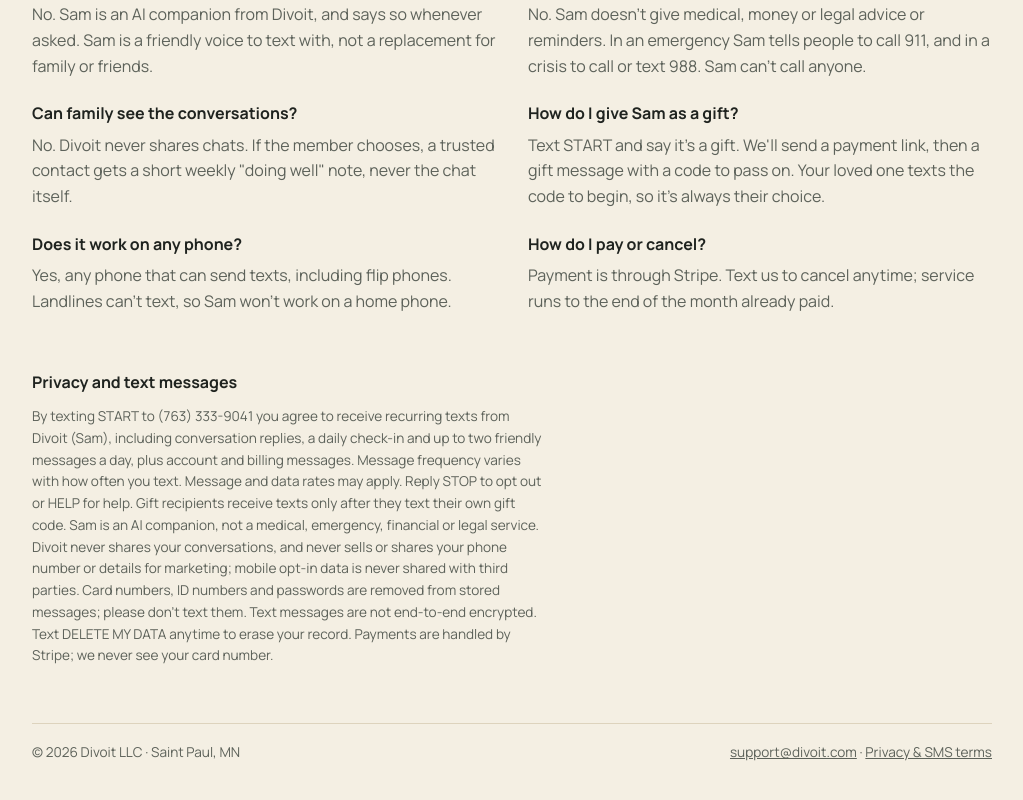
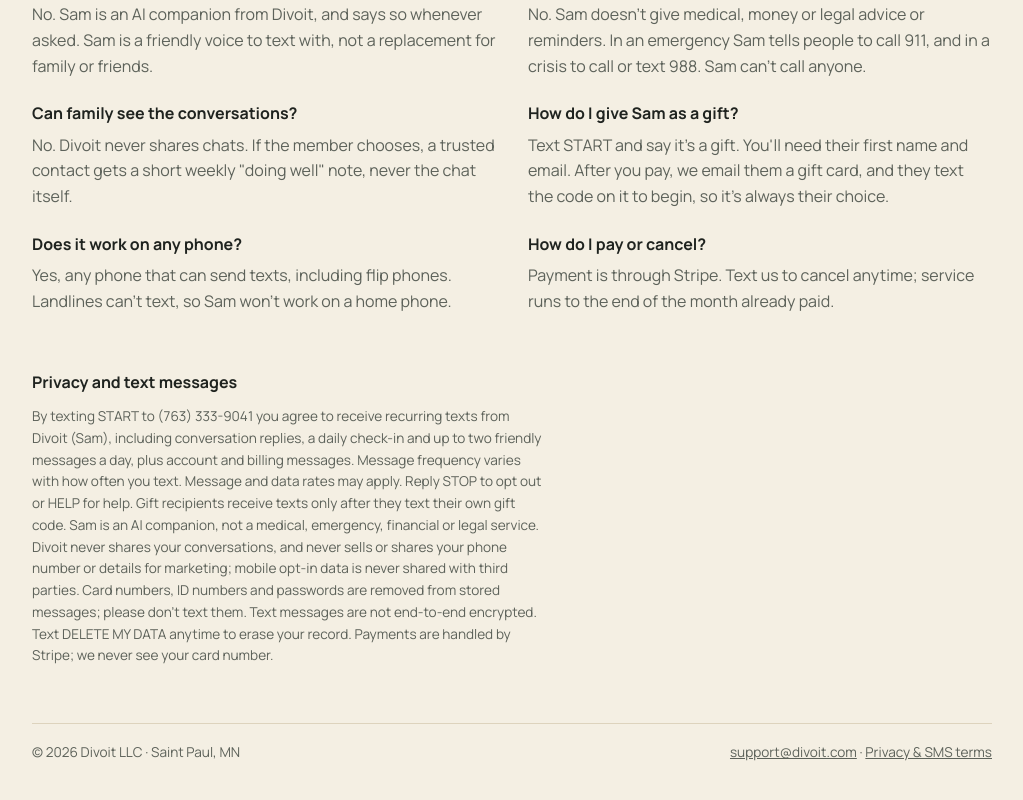
Before and after one commit to er-faiz-khan/divoit-site, a plain HTML site: page sam/index.html in a window 1280 px wide. Shown: the part 1379-2179 px from the top of the page, without its empty margins (128-1151 px from the left). Drawn offline with nearby package versions, Linux system fonts and the light colour scheme.

Commit message:
Sam FAQ: gift cards are emailed to the recipient
Co-Authored-By: Claude Opus 5.5 <noreply@anthropic.com>
Claude-Session: https://claude.ai/code/session_01H6XRKkgPfebQw5cSNZuHpR

```diff
--- a/sam/index.html
+++ b/sam/index.html
@@ -166,7 +166,7 @@ ul.ticks li::before{content:"";position:absolute;left:2px;top:.55em;width:12px;h
       <div><h3>Is Sam a real person?</h3><p class="muted">No. Sam is an AI companion from Divoit, and says so whenever asked. Sam is a friendly voice to text with, not a replacement for family or friends.</p></div>
       <div><h3>Is it a medical or emergency service?</h3><p class="muted">No. Sam doesn't give medical, money or legal advice or reminders. In an emergency Sam tells people to call 911, and in a crisis to call or text 988. Sam can't call anyone.</p></div>
       <div><h3>Can family see the conversations?</h3><p class="muted">No. Divoit never shares chats. If the member chooses, a trusted contact gets a short weekly "doing well" note, never the chat itself.</p></div>
-      <div><h3>How do I give Sam as a gift?</h3><p class="muted">Text START and say it's a gift. We'll send a payment link, then a gift message with a code to pass on. Your loved one texts the code to begin, so it's always their choice.</p></div>
+      <div><h3>How do I give Sam as a gift?</h3><p class="muted">Text START and say it's a gift. You'll need their first name and email. After you pay, we email them a gift card, and they text the code on it to begin, so it's always their choice.</p></div>
       <div><h3>Does it work on any phone?</h3><p class="muted">Yes, any phone that can send texts, including flip phones. Landlines can't text, so Sam won't work on a home phone.</p></div>
       <div><h3>How do I pay or cancel?</h3><p class="muted">Payment is through Stripe. Text us to cancel anytime; service runs to the end of the month already paid.</p></div>
     </div>
```
